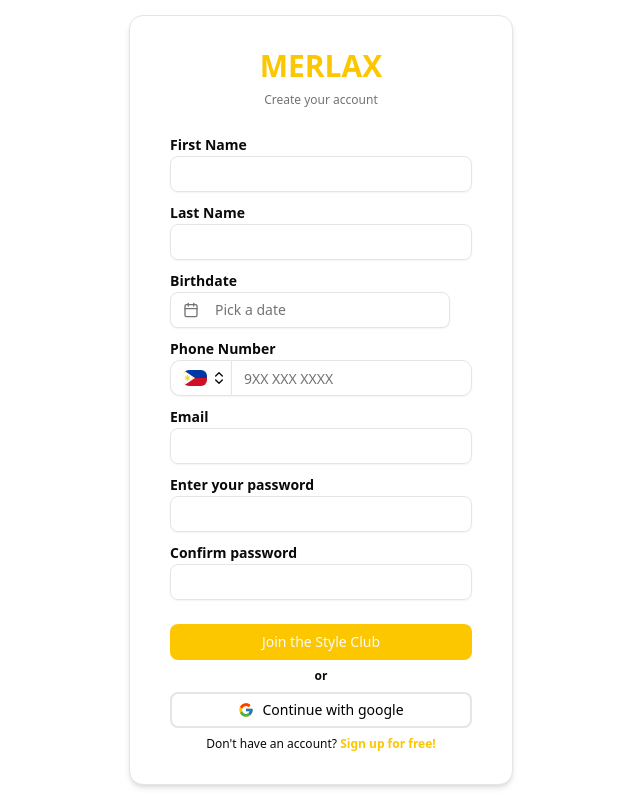
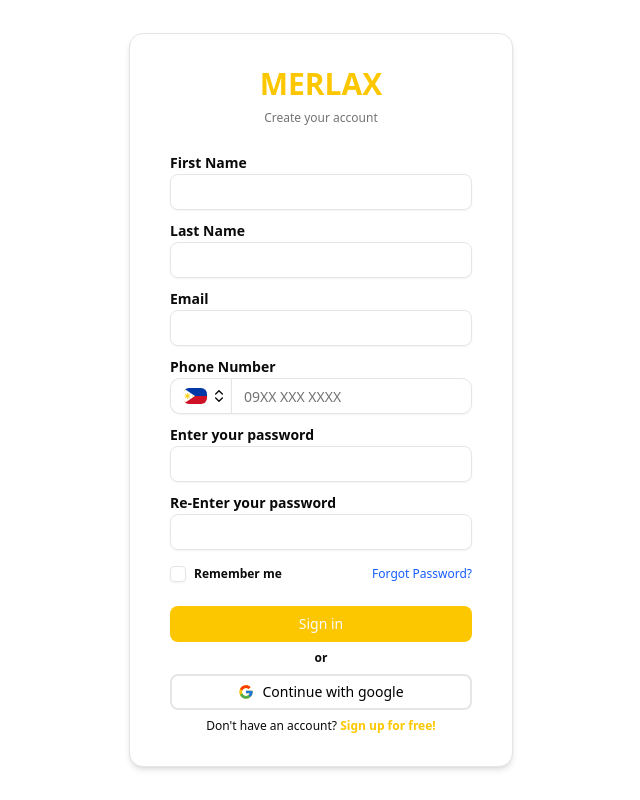
Before and after one commit to HanzDr/merlax-frontend, a React (Vite) app: page /sign-up in a window 1280 px wide. Shown: the whole page, without its empty margins (319-959 px from the left). Built offline with nearby package versions, Linux system fonts and the light colour scheme.

Commit message:
refactor: add first and last name on sign up form

```diff
--- a/src/components/ui/sign-up-form.tsx
+++ b/src/components/ui/sign-up-form.tsx
@@ -7,7 +7,8 @@
   CardTitle,
 } from "@/components/ui/card";
 import { Label } from "@radix-ui/react-label";
-
+import { Checkbox } from "./checkbox";
+import { Link } from "react-router-dom";
 import { type signUpFormData } from "@/schemas/auth-schema";
 import type { UseFormReturn } from "react-hook-form";
 import { Controller } from "react-hook-form";
@@ -15,7 +16,6 @@
 import { PhoneInput } from "./phone-input";
 import { FcGoogle } from "react-icons/fc";
 import { Button } from "./button";
-import { DatePicker } from "../date-picker";
 
 interface SignUpFormProps {
   form: UseFormReturn<signUpFormData>;
@@ -45,12 +45,12 @@
           <div className="flex flex-col gap-2">
             {/* First Name */}
             <div>
-              <Label htmlFor="firstName" className="text-sm font-semibold">
+              <Label htmlFor="email" className="text-sm font-semibold">
                 First Name
               </Label>
               <Input
                 id="firstName"
-                type="name"
+                type="text"
                 required
                 className="text-sm"
                 {...register("firstName")}
@@ -61,68 +61,25 @@
                 </p>
               )}
             </div>
-
             {/* Last Name */}
             <div>
-              <Label htmlFor="lastName" className="text-sm font-semibold">
+              <Label htmlFor="email" className="text-sm font-semibold">
                 Last Name
               </Label>
               <Input
                 id="lastName"
-                type="name"
+                type="text"
                 required
                 className="text-sm"
                 {...register("lastName")}
               />
-              {errors.lastName && (
+              {errors.firstName && (
                 <p className="text-red-500 text-xs">
-                  {errors.lastName.message}
+                  {errors.firstName.message}
                 </p>
               )}
             </div>
 
-            {/* Birthdate */}
-            <div>
-              <Label htmlFor="birthdate" className="text-sm font-semibold">
-                Birthdate
-              </Label>
-              <Controller
-                name="birthdate"
-                control={control}
-                render={({ field }) => (
-                  <DatePicker value={field.value} onChange={field.onChange} />
-                )}
-              />
-
-              {errors.birthdate && (
-                <p className="text-red-500 text-xs mt-1">
-                  {errors.birthdate.message}
-                </p>
-              )}
-            </div>
-            {/* Phone Number */}
-            <div>
-              <Label htmlFor="number" className="text-sm font-semibold">
-                Phone Number
-              </Label>
-              <Controller
-                name="mobileNumber"
-                control={control}
-                render={({ field }) => (
-                  <PhoneInput
-                    {...field}
-                    defaultCountry="PH"
-                    placeholder="9XX XXX XXXX"
-                    required
-                  />
-                )}
-              />
-              {errors.mobileNumber && (
-                <p className="text-red-500 text-xs">
-                  {errors.mobileNumber.message}
-                </p>
-              )}
-            </div>
             {/* Email */}
             <div>
               <Label htmlFor="email" className="text-sm font-semibold">
@@ -139,6 +96,30 @@
                 <p className="text-red-500 text-xs">{errors.email.message}</p>
               )}
             </div>
+            {/* Mobile Number */}
+            <div>
+              <Label htmlFor="number" className="text-sm font-semibold">
+                Phone Number
+              </Label>
+              <Controller
+                name="mobileNumber"
+                control={control}
+                render={({ field }) => (
+                  <PhoneInput
+                    {...field}
+                    defaultCountry="PH"
+                    placeholder="09XX XXX XXXX"
+                    required
+                  />
+                )}
+              />
+              {errors.mobileNumber && (
+                <p className="text-red-500 text-xs">
+                  {errors.mobileNumber.message}
+                </p>
+              )}
+            </div>
+
             {/* Password */}
             <div>
               <Label htmlFor="password" className="text-sm font-semibold">
@@ -157,13 +138,13 @@
                 </p>
               )}
             </div>
-            {/* Confirm Password */}
+            {/* Re-Enter Password */}
             <div>
               <Label
                 htmlFor="confirmPassword"
                 className="text-sm font-semibold"
               >
-                Confirm password
+                Re-Enter your password
               </Label>
               <Input
                 id="confirmPassword"
@@ -179,6 +160,21 @@
               )}
             </div>
           </div>
+          <div className="mt-4 flex justify-between">
+            <div className="flex gap-2">
+              <Checkbox id="remember-me" />
+              <Label htmlFor="remember-me" className="text-xs font-semibold">
+                Remember me
+              </Label>
+            </div>
+
+            <Link
+              to="/forgot-password"
+              className="text-xs text-blue-600 hover:underline text-center"
+            >
+              Forgot Password?
+            </Link>
+          </div>
         </form>
       </CardContent>
       <CardFooter>
@@ -189,7 +185,7 @@
               type="submit"
               disabled={isSubmitting}
             >
-              {isSubmitting ? "Creating Your Account" : "Join the Style Club"}
+              Sign in
             </Button>
             <p className="text-center font-bold text-xs">or</p>
             <Button className="bg-white border-2 text-black hover:bg-accent">
--- a/src/schemas/auth-schema.ts
+++ b/src/schemas/auth-schema.ts
@@ -16,13 +16,10 @@
 
 export const signUpFormSchema = z
   .object({
+    firstName: z.string(),
+    lastName: z.string(),
+    email: z.string().email("Invalid email address"),
     mobileNumber: z.string(),
-    firstName: z.string(),
-
-    lastName: z.string(),
-    phoneNumber: z.string(),
-    email: z.string().email("Invalid email address"),
-    birthdate: z.date(),
     password: z
       .string()
       .min(8, "Password must be at least 8 characters long")
@@ -33,7 +30,7 @@
       ),
     confirmPassword: z.string(),
   })
-  .refine((data) => data.password === data.confirmPassword, {
+  .refine((data) => data.password !== data.confirmPassword, {
     message: "Passwords do not match",
     path: ["confirmPassword"],
   });
```
